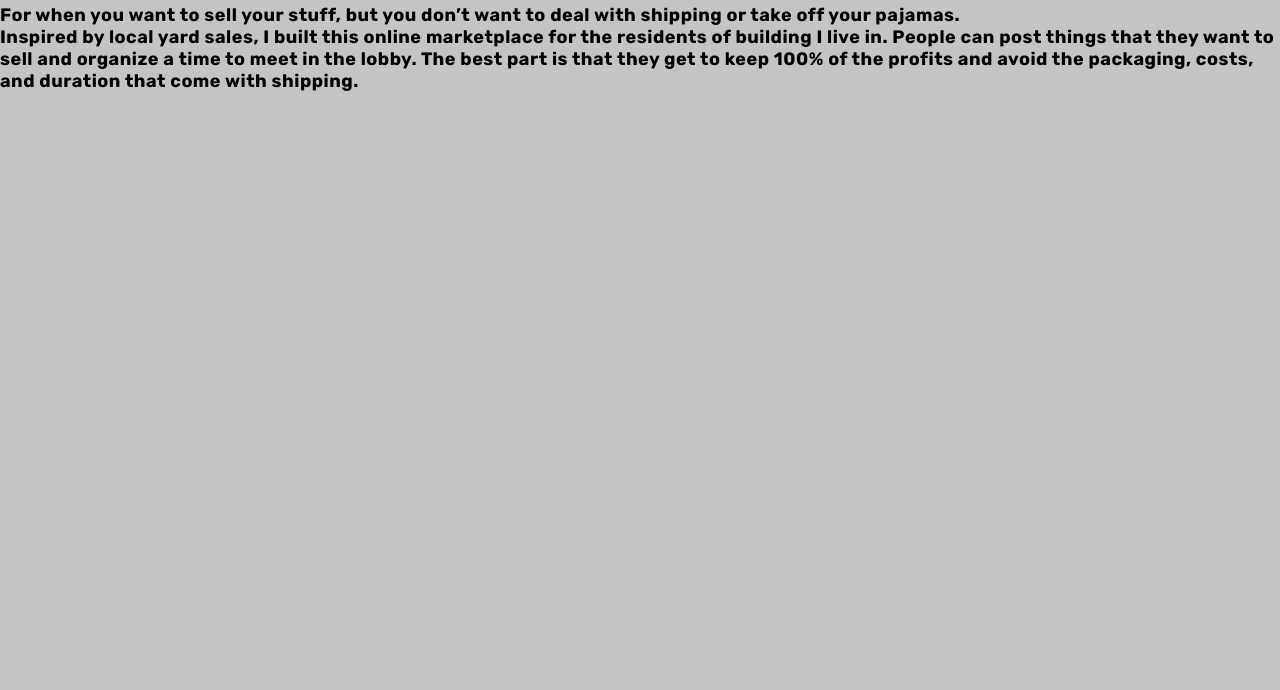
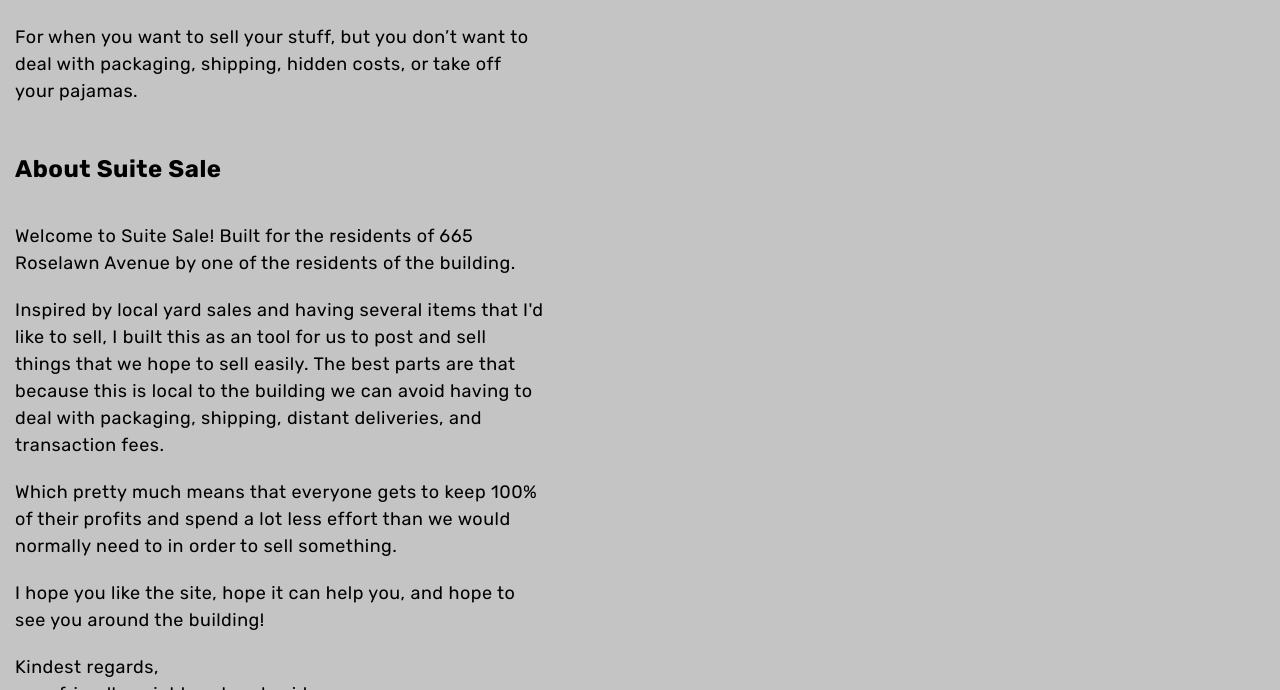
Before and after one commit to LamarElimbo/suite-sale, a Gatsby site: page /about in a window 1280 px wide. Shown: the part 110-800 px from the top of the page. Built offline with nearby package versions, Linux system fonts and the light colour scheme; Gatsby itself is replaced by a stand-in of ours; some packages are replaced by stand-ins of ours; no server answers; the database is empty.

Commit message:
added an about page

```diff
--- a/src/pages/about.js
+++ b/src/pages/about.js
@@ -2,11 +2,50 @@ import * as React from 'react'
 import { Layout, Content, SideNav } from '../components/layout'
 
 const AboutPage = () => {
+  const sectionStyle = {
+    margin: "0 0 30px 0",
+    width: "50ch"
+  }
+
+  const headerStyle = {
+    padding: "10px 0 0 15px"
+  }
+
+  const paragraphStyle = {
+    padding: "10px 0 0 15px",
+    fontWeight: "400",
+    lineHeight: "150%",
+    margin: "0 0 10px 0"
+  }
+
+  const linkStyle = {
+    fontWeight: "700",
+    textDecoration: "underline"
+  }
+
   return (
     <Layout pageTitle="About">
-      <Content contentTitle="About Suite Sale">
-      <p>For when you want to sell your stuff, but you don’t want to deal with shipping or take off your pajamas.</p>
-      <p>Inspired by local yard sales, I built this online marketplace for the residents of building I live in. People can post things that they want to sell and organize a time to meet in the lobby. The best part is that they get to keep 100% of the profits and avoid the packaging, costs, and duration that come with shipping.</p>
+      <Content>
+        <div style={{display: "flex", alignItems: "center", width: "100%", flexDirection: "column"}}>
+          <section style={sectionStyle}>
+            <h2 style={headerStyle}>Suite Sale</h2>
+            <p style={paragraphStyle}>For when you want to sell your stuff, but you don’t want to deal with packaging, shipping, hidden costs, or take off your pajamas.</p>
+          </section>
+          <section style={sectionStyle}>
+            <h2 style={headerStyle}>About Suite Sale</h2>
+            <p style={paragraphStyle}>Welcome to Suite Sale! Built for the residents of 665 Roselawn Avenue by one of the residents of the building.</p>
+            <p style={paragraphStyle}>Inspired by local yard sales and having several items that I'd like to sell, I built this as an tool for us to post and sell things that we hope to sell easily. The best parts are that because this is local to the building we can avoid having to deal with packaging, shipping, distant deliveries, and transaction fees.</p>
+            <p style={paragraphStyle}>Which pretty much means that everyone gets to keep 100% of their profits and spend a lot less effort than we would normally need to in order to sell something.</p>
+            <p style={paragraphStyle}>I hope you like the site, hope it can help you, and hope to see you around the building!</p>
+            <p style={paragraphStyle}>Kindest regards,<br/>your friendly neighbourhood <span style={{ textDecoration: "line-through" }}>spider</span>man.</p>
+          </section>
+          <section style={sectionStyle}>
+            <h2 style={headerStyle}>What if you don't keep cash on hand?</h2>
+            <p style={paragraphStyle}>Consider giving the Wealthsimple Cash app a try. Canada's fastest and simplest way to send and receive money. No fees and totally secure. You can get a free $25 if you sign up with <a href="https://my.wealthsimple.com/app/public/cash-referral-signup?handle=$lamarelimbo" style={linkStyle}>my referral link</a></p>
+            <p style={paragraphStyle}>You can learn more about it here: <a href="https://www.wealthsimple.com/en-ca/magazine/cash" style={linkStyle}>https://www.wealthsimple.com/en-ca/magazine/cash</a></p>
+            <br />
+          </section>
+        </div>
       </Content>
       <SideNav>
       </SideNav>
```
